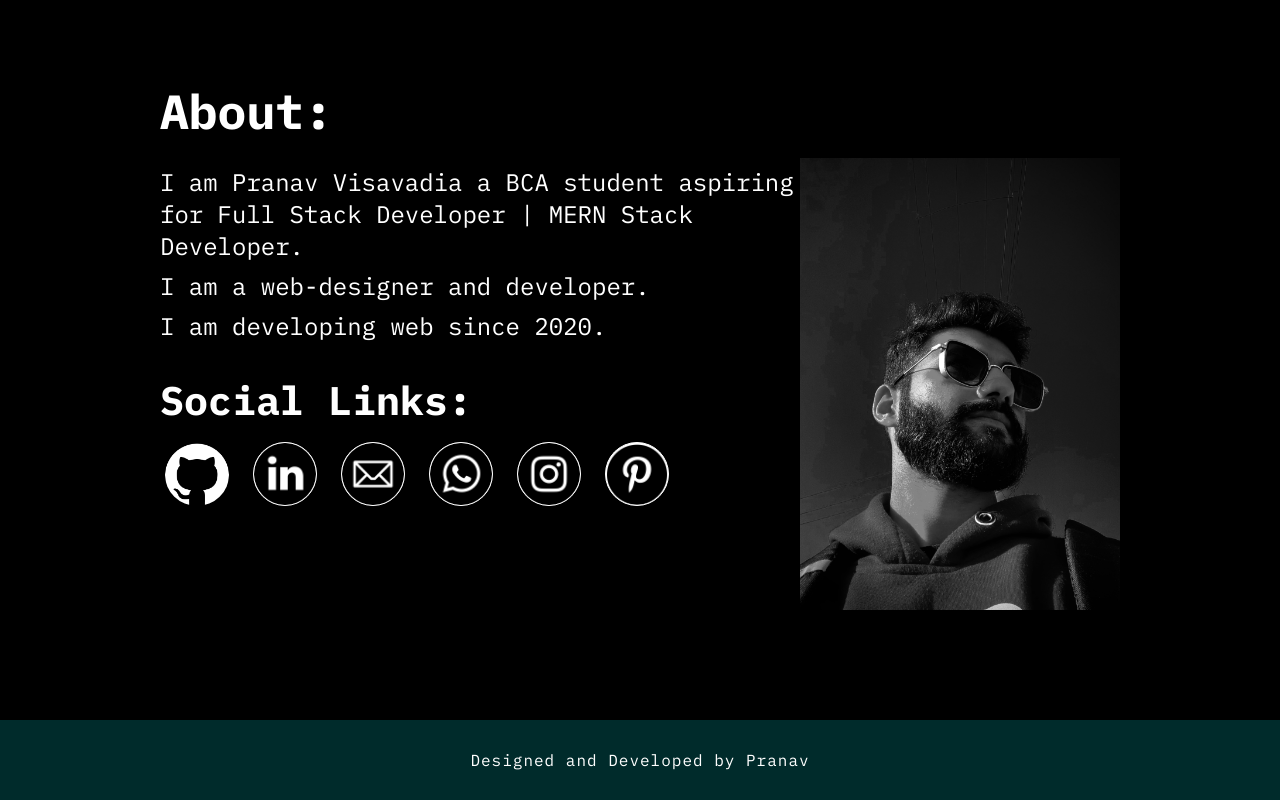
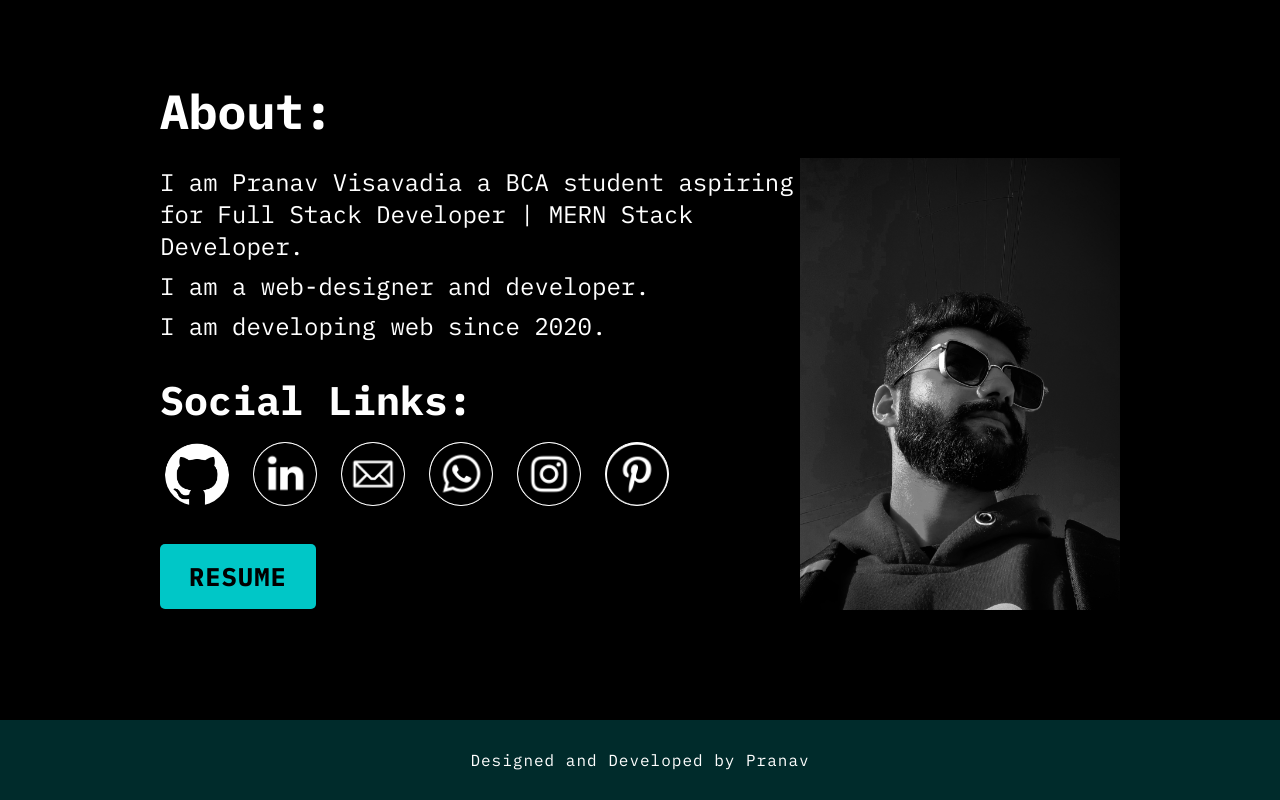
Before and after one commit to Pranav1326/pranav-portfolio, a plain HTML site: page index.html in a window 1280 px wide. Shown: the part 4374-5174 px from the top of the page. Drawn offline with Linux system fonts and the light colour scheme; files whose address does not match are found by name.

Commit message:
Resume Button Added

```diff
--- a/index.html
+++ b/index.html
@@ -312,6 +312,7 @@
                 <a href="https://in.pinterest.com/visavadiapranav/" class="pinterest-logo" target="_blank">
                     <img src="./images/pinterest.png" alt="">
                 </a>
+                <button class="resume-btn"><a class="resume-btn-link" href="https://www.canva.com/design/DAFJq_82oLM/Y3iw9KOFgtPVnSRF8DnCpQ/view?utm_content=DAFJq_82oLM&utm_campaign=designshare&utm_medium=link&utm_source=publishsharelink#1" target="_blank"> Resume </a></button>
             </div>
             <div class="about-profile-div">
                 <div class="profile-mask">
--- a/style.css
+++ b/style.css
@@ -177,7 +177,7 @@ pre{
 }
 
 .four{
-    padding-top: 0           ;
+    padding-top: 0;
 }
 
 .skills-title,
@@ -274,6 +274,24 @@ pre{
 
 .about-text-div{
     width: 60vw;
+}
+
+.resume-btn{
+    outline: none;
+    border: none;
+    border-radius: 5px;
+    background-color: var(--light-font-color);
+    margin-top: 2rem;
+    padding: 1rem 0;
+}
+
+.resume-btn>.resume-btn-link{
+    padding: 1rem 1.5rem;
+    text-transform: uppercase;
+    font-weight: 700;
+    font-size: 1.6rem;
+    letter-spacing: 3apx;
+    color: #000;
 }
 
 .four p{
```
